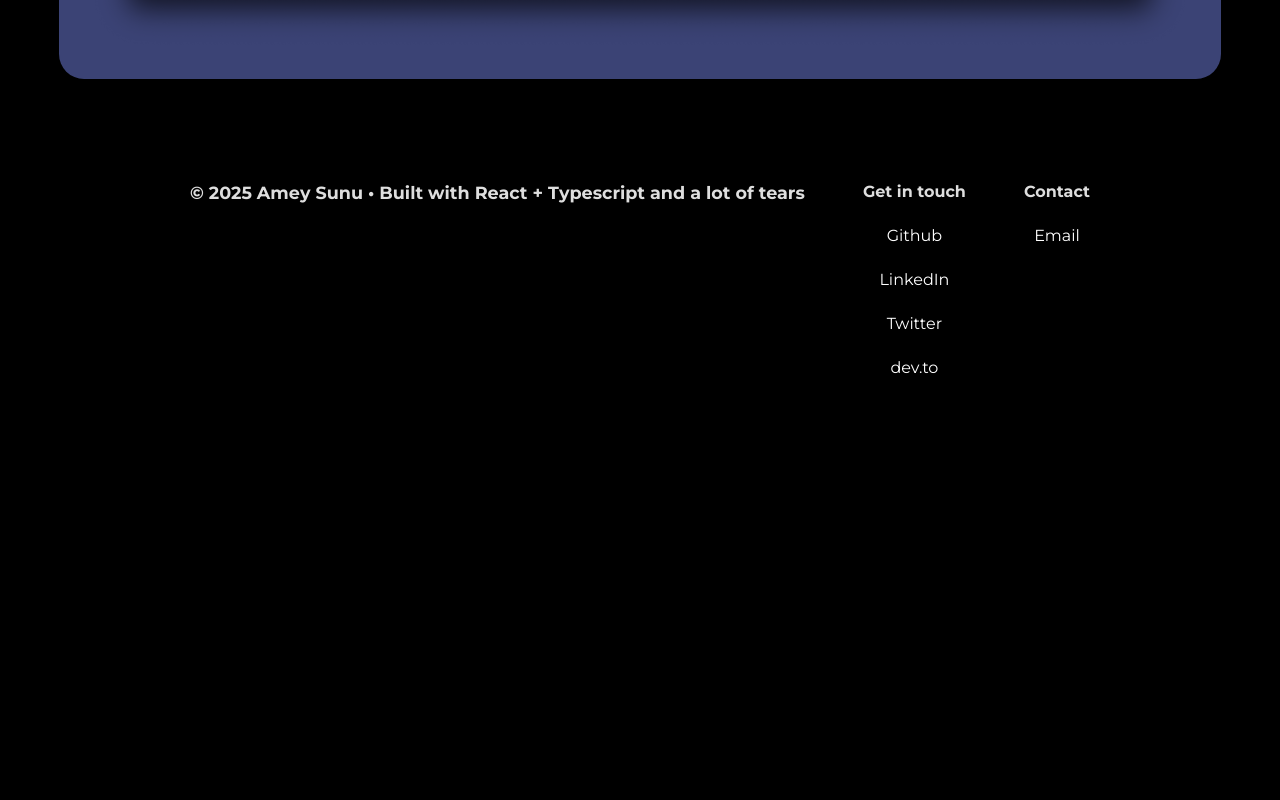
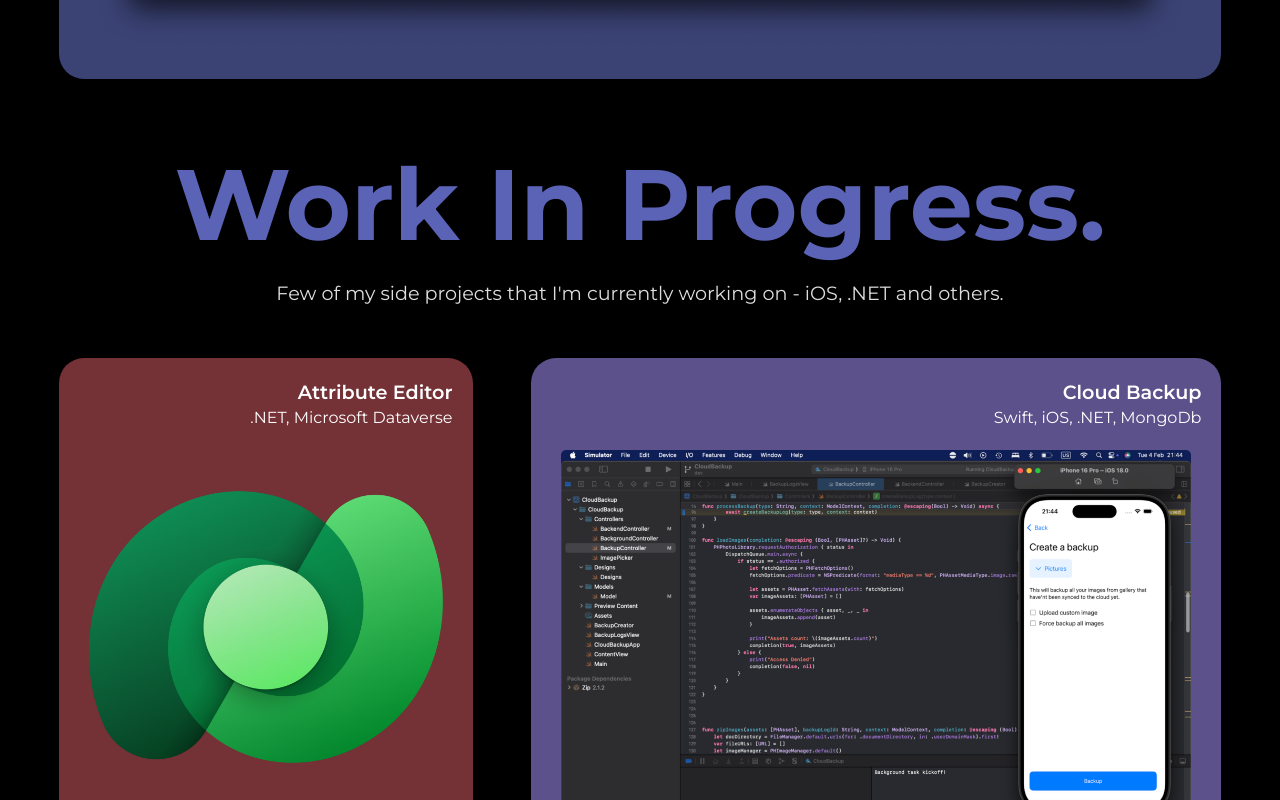
Before and after one commit to ameysunu/ameysunu.github.io, a React (Vite) app: page / in a window 1280 px wide. Shown: the part 1760-2560 px from the top of the page. Before the commit the page ends 2209 px from the top, so only its background shows below. Built offline with nearby package versions, Linux system fonts and the light colour scheme.

Commit message:
few more ui changes

```diff
--- a/src/pages/Home.tsx
+++ b/src/pages/Home.tsx
@@ -4,6 +4,9 @@
 import phishtank from '../assets/phishtank.png';
 import innerbalance from '../assets/innerbalance.png';
 import flutterwitai from '../assets/flutterwitai.png';
+import dataverse from '../assets/dataverse.webp';
+import cloudbackup from '../assets/cloudbackup.png';
+
 import Footer from "./Footer";
 function Home() {
 
@@ -62,6 +65,38 @@
 
                 </div>
             </motion.div>
+            <div className="home">
+                <h1 className="big-heading" style={{ color: "#5b63b7" }}>
+                    Work In Progress.
+                </h1>
+                <p className="home-text-center">
+                    Few of my side projects that I'm currently working on - iOS, .NET and others.
+                </p>
+            </div>
+
+            <br />
+
+            <div className="card-container" style={{ paddingTop: "2%" }}>
+                <div className="card-box-1" style={{ backgroundColor: "#743136" }}>
+                    <div className="card-heading-left">
+                        <div className="card-main-heading">Attribute Editor</div>
+                        .NET, Microsoft Dataverse
+                    </div>
+                    <img src={dataverse} className="card-image"></img>
+                </div>
+
+                <div className="card-box-1" style={{ backgroundColor: "#5c518a" }}>
+                    <div className="card-heading-left">
+                        <div className="card-main-heading">Cloud Backup</div>
+                        Swift, iOS, .NET, MongoDb
+                    </div>
+                    <img src={cloudbackup} className="card-image"></img>
+                </div>
+
+            </div>
+
+            <br />
+
             <Footer />
         </>
     );
```
Also changed, not shown: src/assets/cloudbackup.png (added), src/assets/dataverse.webp (added).
